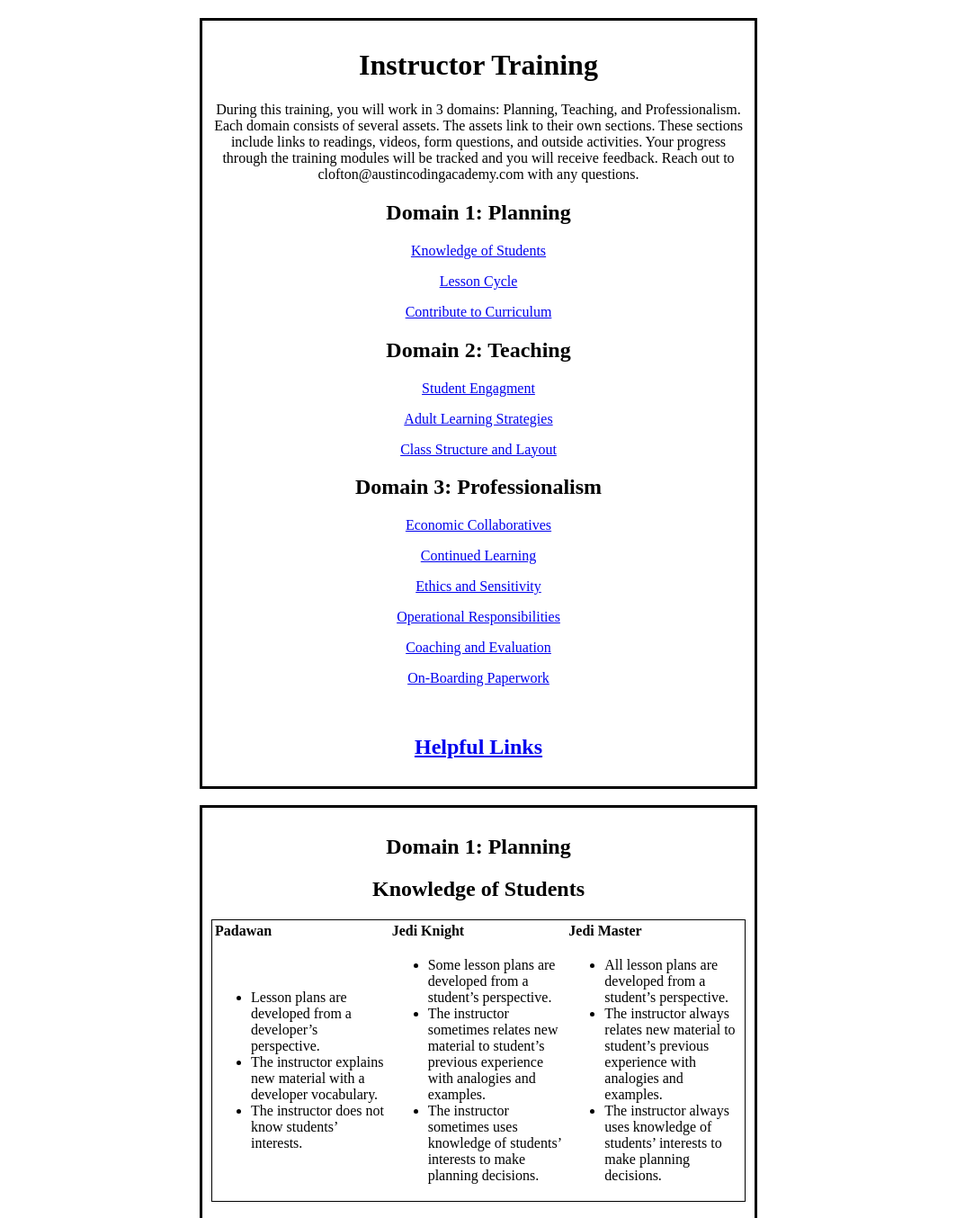
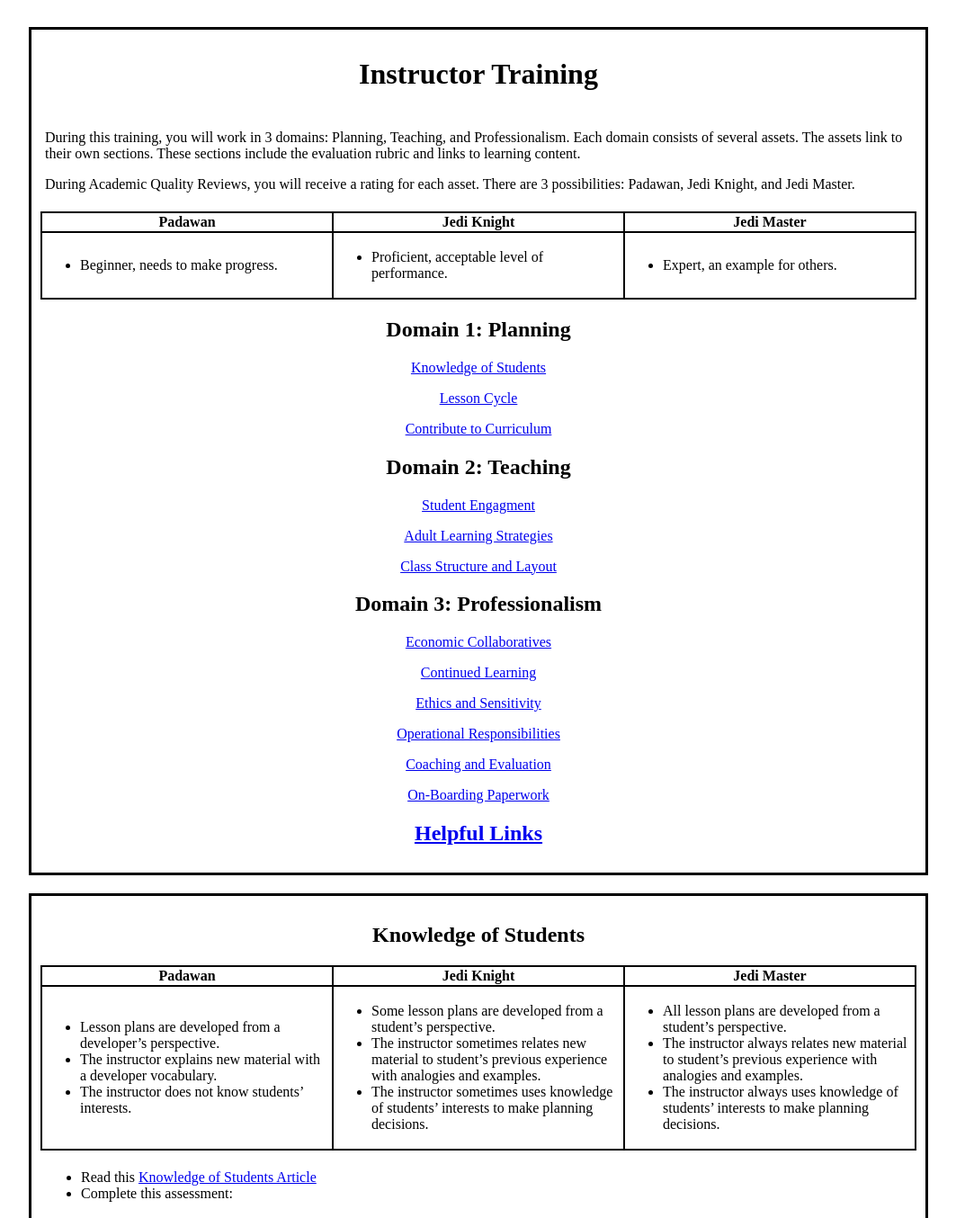
Before and after one commit to AustinCodingAcademy/training, a PHP site: page / in a window 1280 px wide. Shown: the top 1354 px of the page at 90% size, without its empty margins (108-1171 px from the left). Run offline with PHP 8.4, Linux system fonts and the light colour scheme; grey boxes labelled with a size stand in for pictures from a placeholder-image service; some libraries are stand-ins or nearby versions.

Commit message:
adding formatting changes

```diff
--- a/css/style.css
+++ b/css/style.css
@@ -1,16 +1,69 @@
+body {
+  max-width: 1000px;
+  margin: auto;
+  padding: 10px;
+}
+
+html,body {
+  height:100%;
+}
+
+.wrapper {
+  width:80%;
+  height:100%;
+  margin:0 auto;
+  background:#CCC
+}
+
+.h_iframe {
+  position:relative;
+}
+
+.h_iframe .ratio {
+  display:block;
+  width:100%;
+  height:auto;
+}
+
+  .h_iframe iframe {
+    position:absolute;
+    top:0;
+    left:0;
+    width:100%;
+    height:100%;
+}
+
+.asset {
+  border: 3px solid black;
+  text-align:center;
+  margin: 20px 0;
+  padding: 10px;
+}
 .section {
   text-align: left;
   margin: 0 auto;
   padding: 5px;
-  width: 80%;
 }
 
 table {
-    border: 1px black solid;
+    border: 1px solid black;
     width: 100%;
+    border-spacing: 0;
 }
 
-th, td {
+th {
+  border: 1px solid black;
+  width: 33%;
+  text-align: center;
+}
+
+td {
+  border: 1px solid black;
   width: 33%;
   text-align: left;
+  padding: 2px;
 }
+
+tr {
+  border: 1px solid black;
+}
--- a/index.php
+++ b/index.php
@@ -1,17 +1,44 @@
-<!DOCTYPE html>
+ <!DOCTYPE html>
 <html>
 <head>
 <title>Instructor Training</title>
 <link rel="stylesheet" type="text/css" href="css/style.css">
 </head>
-  <body style="margin: 10px 320px 10px 320px; padding: 10px;">
-  <div style = "border: 3px solid black; text-align:center; padding: 10px;">
+<body>
+  <div class="asset">
   <h1>Instructor Training</h1>
+    <div class="section">
     <p>During this training, you will work in 3 domains: Planning, Teaching, and Professionalism. Each domain consists of
-      several assets. The assets link to their own sections. These sections include links to readings, videos, form
-      questions, and outside activities. Your progress through the training modules will be tracked and you will receive
-      feedback. Reach out to clofton@austincodingacademy.com with any questions.
+      several assets. The assets link to their own sections. These sections include the evaluation rubric and links to learning content.
     </p>
+    <p>
+      During Academic Quality Reviews, you will receive a rating for each asset. There are 3 possibilities: Padawan, Jedi Knight, and Jedi Master.
+    </p>
+  </div>
+    <table>
+      <tr>
+        <th>Padawan</th>
+        <th>Jedi Knight</th>
+        <th>Jedi Master</th>
+      </tr>
+      <tr>
+        <td>
+          <ul>
+            <li>Beginner, needs to make progress.</li>
+          </ul>
+        </td>
+        <td>
+          <ul>
+            <li>Proficient, acceptable level of performance.</li>
+          </ul>
+        </td>
+        <td>
+          <ul>
+            <li>Expert, an example for others.</li>
+          </ul>
+        </td>
+      </tr>
+    </table>
     <h2>Domain 1: Planning</h2>
           <p><a href="#knowledge-of-students">Knowledge of Students</a></p>
           <p><a href="#lesson-cycle">Lesson Cycle</a></p>
@@ -27,14 +54,13 @@
           <p><a href="#operational-responsibilities">Operational Responsibilities</a></p>
           <p><a href="#coaching-and-evaluation">Coaching and Evaluation</a></p>
           <p><a href="#on-boarding-paperwork">On-Boarding Paperwork</a></p>
-          <br>
+
           <h2><a href="/helpful-links.php">Helpful Links</a></h2>
         </div>
-          <br>
-      <div style = "border: 3px solid black; text-align:center; padding: 10px;">
-      <h2>Domain 1: Planning</h2>
+
+      <div class="asset">
       <h2 id="knowledge-of-students">Knowledge of Students</h2>
-      <table style="width:100%;">
+      <table>
         <tr>
           <th>Padawan</th>
           <th>Jedi Knight</th>
@@ -64,14 +90,13 @@
           <li>Complete this assessment:</li>
         </ul>
       </div>
-          <iframe src="https://docs.google.com/a/austincodingacademy.com/forms/d/e/1FAIpQLSe4tujNP3wskr3ac2ZM4W0oGSH5x9PHODIHeqGGTRGCG7gwmA/viewform?embedded=true"
-          width="560" height="315" frameborder="0" marginheight="0" marginwidth="0">Loading...</iframe>
-          <br>
+      <div class="h_iframe">        <img class="ratio" src="http://placehold.it/8x6/ffffff/ffffff">
+        <iframe src="https://docs.google.com/a/austincodingacademy.com/forms/d/e/1FAIpQLSe4tujNP3wskr3ac2ZM4W0oGSH5x9PHODIHeqGGTRGCG7gwmA/viewform?embedded=true" style="border: 0" frameborder="0" scrolling="yes"></iframe>
       </div>
-      <br>
-      <div style="border: 3px solid black; text-align:center; padding: 10px;">
-      <h2 id="lesson-cycle">Lesson Cycle</h2>
-      <table style="width:100%;">
+      </div>
+      <div class="asset">
+        <h2 id="lesson-cycle">Lesson Cycle</h2>
+      <table>
         <tr>
           <th>Padawan</th>
           <th>Jedi Knight</th>
@@ -99,13 +124,17 @@
         </tr>
       </table>
       <div class="section">
+        <h3>Lesson Plan Template</h3>
         <ul>
           <li>A lesson plan is required for each class you teach.</li>
           <li>You will store lesson plans <a href="https://drive.google.com/drive/folders/0B7QNCc2N_umjem5EakJLeUNSOVU?usp=sharing">here</a>.</li>
           <li>Review the <a href="https://docs.google.com/document/d/1qX5-ShB3WdDoV4g46RKGV-LZQkHlZzJKOxz08wy99ZM/edit">Lesson Plan Template.</a></li>
+          <br><div class="h_iframe">            <img class="ratio" src="http://placehold.it/8x6/ffffff/ffffff">
+            <iframe src="https://docs.google.com/document/d/1qX5-ShB3WdDoV4g46RKGV-LZQkHlZzJKOxz08wy99ZM/pub" style="border: 0" frameborder="0" scrolling="yes"></iframe>
+          </div>
         </ul>
       </div>
-          <br>
+
         <h3>Learning Goals</h3>
         <div class="section">
           <ul>
@@ -115,31 +144,43 @@
               to see if they actually accomplished the learning goals.</li>
           </ul>
         </div>
-        <br>
+
         <h3>Lectures</h3>
         <div class="section">
           <ul>
             <li>Be sure to keep lectures short.</li>
             <li>Include hands on coding examples for students to play with. (<a href="http://codepen.io/">CodePen</a>)</li>
+            <br>
+            <div class="h_iframe">
+              <img class="ratio" src="http://placehold.it/8x6/ffffff/ffffff">
+              <iframe src="http://codepen.io/" style="border: 0" frameborder="0" scrolling="yes"></iframe>
+            </div>
+            <br>
             <li>Watch this video: Carol Dweck’s TED Talk.</li>
           </ul>
         </div>
-          <iframe width="560" height="315" src="https://www.youtube.com/embed/J-swZaKN2Ic" frameborder="0" allowfullscreen></iframe>
+        <br>
+        <div class="h_iframe">
+          <img class="ratio" src="http://placehold.it/8x6/ffffff/ffffff">
+          <iframe src="https://www.youtube.com/embed/J-swZaKN2Ic" style="border: 0" frameborder="0" scrolling="yes"></iframe>
+        </div>
+        <br>
         <div class="section">
           <ul>
             <li>Answer the questions on this form:</li>
           </ul>
         </div>
-          <iframe src="https://docs.google.com/a/austincodingacademy.com/forms/d/e/1FAIpQLSeVaFDnP3IXtwdzg93XM_XjgVdUSLnls--ajgdOXO6EAbwWmg/viewform?embedded=true"
-          width="560" height="315" frameborder="0" marginheight="0" marginwidth="0">Loading...</iframe>
-          <br>
+        <br>
+        <div class="h_iframe">
+          <img class="ratio" src="http://placehold.it/8x6/ffffff/ffffff">
+          <iframe src="https://docs.google.com/a/austincodingacademy.com/forms/d/e/1FAIpQLSeVaFDnP3IXtwdzg93XM_XjgVdUSLnls--ajgdOXO6EAbwWmg/viewform?embedded=true" style="border: 0" frameborder="0" scrolling="yes"></iframe>
+        </div>
           <h3>Projects</h3>
           <div class="section">
             <ul>
               <li>Facilitate learning through project-based instruction.</li>
             </ul>
           </div>
-          <br>
           <h3>Assessment</h3>
           <div class="section">
             <ul>
@@ -149,7 +190,6 @@
               <li>Read over the <a href="http://www.algonquincollege.com/profres/assessing-students/qualities-of-good-assessment-practices/"> Qualities of a Good Assessment</a>.</li>
             </ul>
           </div>
-          <br>
           <div class="section">
           <h3>Homework</h3>
             <ul>
@@ -158,7 +198,7 @@
               <li>Homework can include projects, independent study, tutorials, reading, and research.</li>
             </ul>
           </div>
-          <br>
+
           <div class="section">
           <h3>Project</h3>
             <ul>
@@ -169,15 +209,17 @@
               <li>When you finish creating your lesson plan, share the document (or send via email) to clofton@austincodingacademy.com.</li>
               </ul>
           </div>
-          <br>
+
           <h3>Summative Assessment</h3>
-          <iframe src="https://docs.google.com/a/austincodingacademy.com/forms/d/e/1FAIpQLSdvc2eWs9pKqCUw7SzJUmyVkuA7-xFDFWs0n1LCrJikYQXVRg/viewform?embedded=true" width="560" height="315" frameborder="0" marginheight="0" marginwidth="0">Loading...</iframe>
+          <br><div class="h_iframe">
+            <img class="ratio" src="http://placehold.it/8x6/ffffff/ffffff">
+            <iframe src="https://docs.google.com/a/austincodingacademy.com/forms/d/e/1FAIpQLSdvc2eWs9pKqCUw7SzJUmyVkuA7-xFDFWs0n1LCrJikYQXVRg/viewform?embedded=true" style="border: 0" frameborder="0" scrolling="yes"></iframe>
+          </div>
           <br>
         </div>
-          <br>
-    <div style = "border: 3px solid black; text-align:center; padding: 10px;">
+    <div class="asset">
       <h2 id="contribution-to-curriculum">Contribution to Curriculum</h2>
-      <table style="width:100%;">
+      <table>
         <tr>
           <th>Padawan</th>
           <th>Jedi Knight</th>
@@ -222,11 +264,9 @@
           </ul>
       </div>
     </div>
-      <br>
-    <div style = "border: 3px solid black; text-align:center; padding: 10px;">
+    <div class="asset">
       <h2 id="student-engagement">Student Engagement</h2>
-      <br>
-      <table style="width:100%;">
+       <table>
         <tr>
           <th>Padawan</th>
           <th>Jedi Knight</th>
@@ -256,7 +296,7 @@
           </ul></td>
         </tr>
       </table>
-      <br>
+
       <div class="section">
         <ul>
           <li>For students to learn, they must be interested and engaged in what they are learning.</li>
@@ -264,10 +304,10 @@
         </ul>
       </div>
     </div>
-      <br>
-    <div style = "border: 3px solid black; text-align:center; padding: 10px;">
+
+    <div class="asset">
       <h2 id="adult-learning-strategies">Adult Learning Strategies</h2>
-      <table style="width:100%;">
+       <table>
         <tr>
           <th>Padawan</th>
           <th>Jedi Knight</th>
@@ -293,20 +333,23 @@
           </ul></td>
         </tr>
       </table>
-      <br>
+
       <div class="section">
         <ul>
           <li>Following adult learning strategies = good teaching!</li>
           <li>Watch the video below to learn about common characteristics of adult learners:</li>
         </ul>
       </div>
-      <iframe width="560" height="315" src="https://www.youtube.com/embed/DSupWyxNIN0" frameborder="0" allowfullscreen></iframe>
+      <br>
+      <div class="h_iframe">
+        <img class="ratio" src="http://placehold.it/8x6/ffffff/ffffff">
+        <iframe src="https://www.youtube.com/embed/DSupWyxNIN0" style="border: 0" frameborder="0" scrolling="yes"></iframe>
+      </div>
       <br>
     </div>
-      <br>
-    <div style = "border: 3px solid black; text-align:center; padding: 10px;">
+    <div class="asset">
       <h2 id="class-structure-and-layout">Class Structures and Layout</h2>
-      <table style="width:100%;">
+       <table>
         <tr>
           <th>Padawan</th>
           <th>Jedi Knight</th>
@@ -330,18 +373,23 @@
           </ul></td>
         </tr>
       </table>
-      <br>
+
       <div class="section">
         <ul>
           <li>Clearly communicate expectations to students.</li>
-          <li>Read over our <a href="https://docs.google.com/document/d/12yrtM2fiMMH1KPsqB12j4s5ypx-lWZXLCheyIhVw8-A/edit">official grading policies</a>.</li>
+          <li>Read over our <a href="https://docs.google.com/document/d/12yrtM2fiMMH1KPsqB12j4s5ypx-lWZXLCheyIhVw8-A/pub">official grading policies</a>.</li>
+          <br>
+          <div class="h_iframe">
+            <img class="ratio" src="http://placehold.it/8x6/ffffff/ffffff">
+            <iframe src="https://docs.google.com/document/d/12yrtM2fiMMH1KPsqB12j4s5ypx-lWZXLCheyIhVw8-A/pub" style="border: 0" frameborder="0" scrolling="yes"></iframe>
+          </div>
+          <br>
         </ul>
       </div>
     </div>
-      <br>
-    <div style = "border: 3px solid black; text-align:center; padding: 10px;">
+    <div class="asset">
       <h2 id="economic-collaboratives">Economic Collaboration</h2>
-      <table style="width:100%;">
+       <table>
         <tr>
           <th>Padawan</th>
           <th>Jedi Knight</th>
@@ -359,7 +407,7 @@
           </ul></td>
         </tr>
       </table>
-      <br>
+
       <div class="section">
         <p>
           Our mission at Austin Coding Academy is to get 100,000 people into tech careers that otherwise wouldn't be. Why? We believe that due to a lack of educational options, the tech community is missing in diversity. We believe that through effective and compassionate education everyone can learn to code. Bringing more people into tech is important because the tech community is literally building our future. Not only is this important for our society as a whole, but many people have a lot of potential they are not accessing in their current careers. We want to be the difference in these peoples' lives. We want to be the bridge to their better future. We want to empower them to create their own future - to become the developers and entrepreneurs our world needs.
@@ -370,10 +418,10 @@
         </ul>
       </div>
     </div>
-      <br>
-      <div style = "border: 3px solid black; text-align:center; padding: 10px;">
+
+      <div class="asset">
         <h2 id="continued-learning">Continued Learning</h2>
-        <table style="width:100%;">
+         <table>
           <tr>
             <th>Padawan</th>
             <th>Jedi Knight</th>
@@ -391,17 +439,17 @@
             </ul></td>
           </tr>
         </table>
-        <br>
+
         <div class="section">
           <ul>
             <li>Continue to seek out learning opportunities.</li>
           </ul>
         </div>
       </div>
-        <br>
-    <div style = "border: 3px solid black; text-align:center; padding: 10px;">
+
+    <div class="asset">
       <h2 id="ethics-and-sensitivity">Ethics and Sensitivity</h2>
-      <table style="width:100%;">
+       <table>
         <tr>
           <th>Padawan</th>
           <th>Jedi Knight</th>
@@ -438,10 +486,10 @@
         </ol>
       </div>
     </div>
-      <br>
-    <div style = "border: 3px solid black; text-align:center; padding: 10px;">
+
+    <div class="asset">
       <h2 id="operational-responsibilities">Operational Responsibilities</h2>
-      <table style="width:100%;">
+       <table>
         <tr>
           <th>Padawan</th>
           <th>Jedi Knight</th>
@@ -466,19 +514,31 @@
         </ul>
       </div>
     </div>
-      <br>
-    <div style = "border: 3px solid black; text-align:center; padding: 10px;">
+
+    <div class="asset">
       <h2 id="coaching-and-evaluation">Coaching and Evaluation</h2>
       <div class="section">
         <ul>
           <li>Every instructor and TA will be evaluated once per quarter.</li>
           <li><a href="https://docs.google.com/document/d/19Nc7GvRcQwSN78s7UQgjGhbP41DYFzXDAGM1UBKjFmA/edit?usp=sharing">Instructor Evaluation Form</a></li>
+          <br>
+          <div class="h_iframe">
+            <img class="ratio" src="http://placehold.it/8x6/ffffff/ffffff">
+            <iframe src="https://docs.google.com/document/d/19Nc7GvRcQwSN78s7UQgjGhbP41DYFzXDAGM1UBKjFmA/pub" style="border: 0" frameborder="0" scrolling="yes"></iframe>
+          </div>
+          <br>
           <li><a href="https://docs.google.com/document/d/1mb5RDpWlDcQ0zuRIPkvYXQd8xduSaOsRGyNhr8sFZL8/edit?usp=sharing">TA Evaluation Form</a></li>
+          <br>
+          <div class="h_iframe">
+            <img class="ratio" src="http://placehold.it/8x6/ffffff/ffffff">
+            <iframe src="https://docs.google.com/document/d/1mb5RDpWlDcQ0zuRIPkvYXQd8xduSaOsRGyNhr8sFZL8/pub" style="border: 0" frameborder="0" scrolling="yes"></iframe>
+          </div>
+          <br>
         </ul>
       </div>
     </div>
-      <br>
-    <div style = "border: 3px solid black; text-align:center; padding: 10px;">
+
+    <div class="asset">
       <h2 id="on-boarding-paperwork">On-Boarding Paperwork</h2>
       <div class="section">
         <p>
@@ -489,6 +549,6 @@
         </ul>
       </div>
     </div>
-      <br>
+
 </body>
 </html>
```
